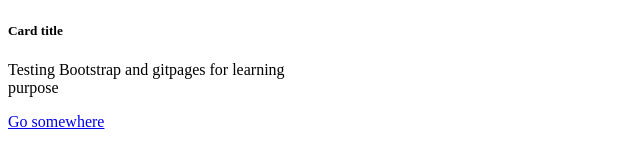
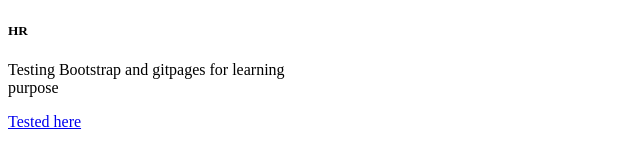
Before and after one commit to hr4official/hr4official.github.io, a plain HTML site: page index.html in a window 1280 px wide. Shown: the part 311-476 px from the top of the page, 0-640 px from the left. Drawn offline with Linux system fonts and the light colour scheme.

Commit message:
basic change

```diff
--- a/index.html
+++ b/index.html
@@ -3,15 +3,15 @@
 <head>
 	<meta charset="UTF-8">
 	<meta name="viewport" content="width=device-width, initial-scale=1.0">
-	<title>Document</title>
+	<title style="font-family: serif;">H R   Test</title>
 </head>
 <body>
 	<div class="card" style="width: 18rem;">
 		<img src="https://picsum.photos/id/1/200/300" class="card-img-top" alt="...">
 		<div class="card-body">
-		  <h5 class="card-title">Card title</h5>
+		  <h5 class="card-title">HR </h5>
 		  <p class="card-text">Testing Bootstrap and gitpages for learning purpose</p>
-		  <a href="#" class="btn btn-primary">Go somewhere</a>
+		  <a href="#" class="btn btn-primary">Tested here </a>
 		</div>
 	  </div>
 </body>
```
